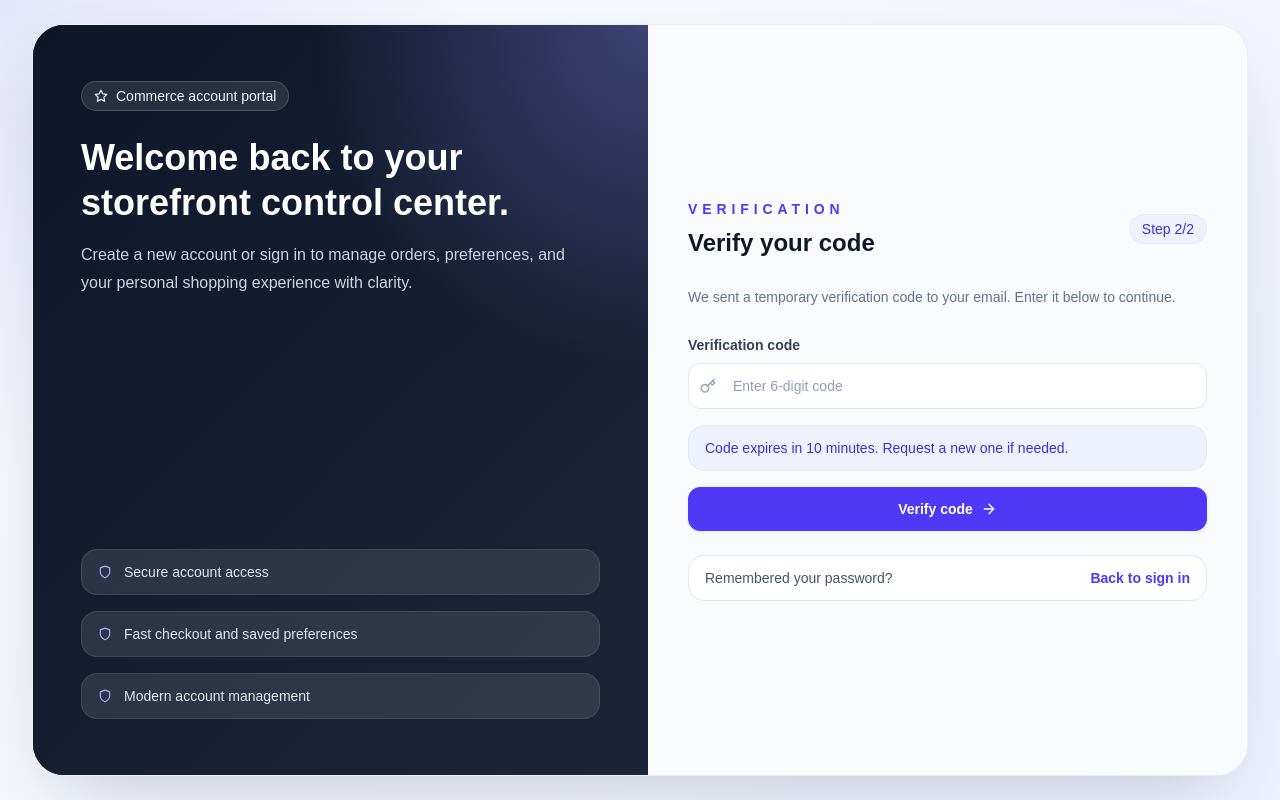
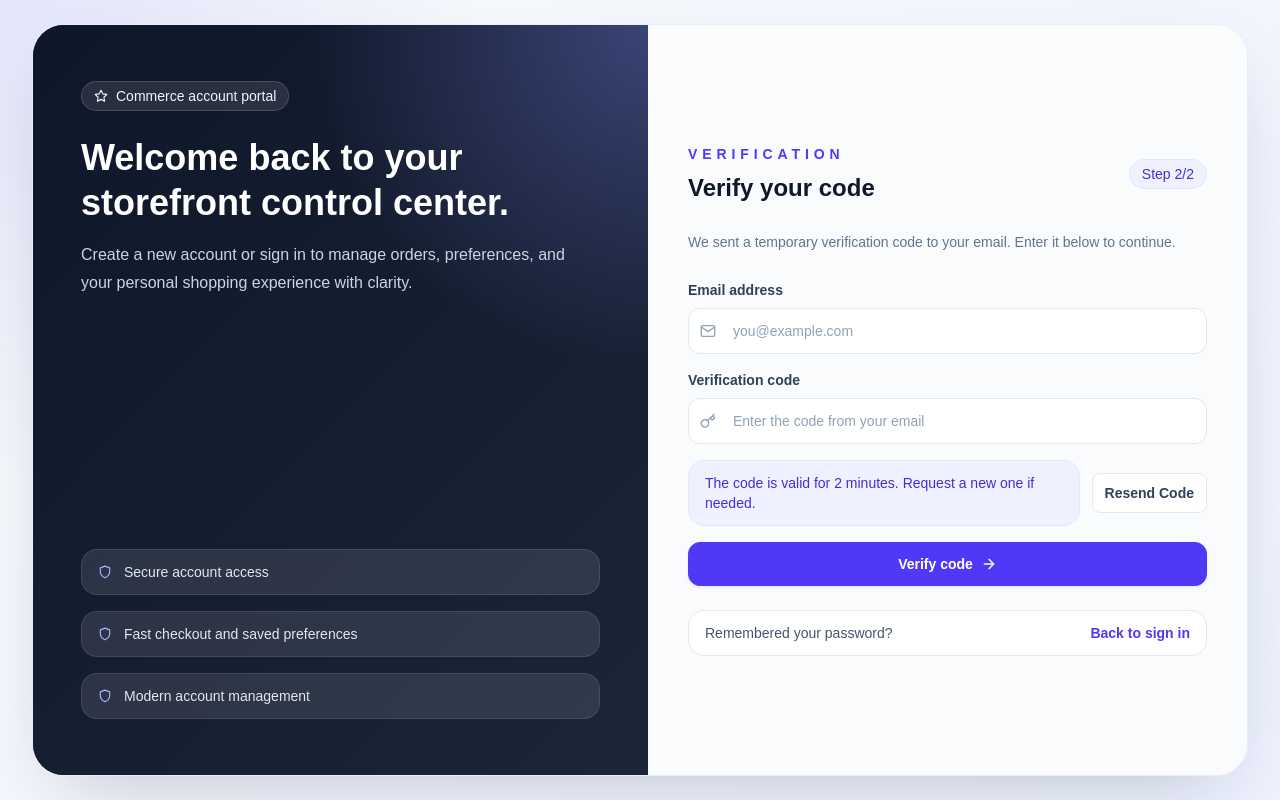
Before and after one commit to RobiMankhinStart/FullStack-E_Commerce, a Next.js app in the folder client/: page /verifyotp in a window 1280 px wide. Built offline with nearby package versions, Linux system fonts and the light colour scheme.

Commit message:
working on authentications

```diff
--- a/client/app/(auth)/signin/page.jsx
+++ b/client/app/(auth)/signin/page.jsx
@@ -1,12 +1,78 @@
 "use client";
 
 import Link from "next/link";
-import { FiArrowRight, FiEye, FiLock, FiMail } from "react-icons/fi";
+import { FiArrowRight, FiEye, FiLock, FiMail, FiEyeOff } from "react-icons/fi";
+import { toast } from "sonner";
+
 import Button from "@/app/components/commonUI/Button";
 import Input from "@/app/components/commonUI/Input";
 import AuthShell from "@/app/(auth)/components/AuthShell";
+import { useState } from "react";
+import { useRouter } from "next/navigation";
+export default function SignInPage() {
+  const router = useRouter();
+  const [loading, setLoading] = useState(false);
+  const [showPass, setShowPass] = useState(false);
+  const [errors, setErrors] = useState({
+    emailError: "",
+    passwordError: "",
+  });
+  const [userData, setUserData] = useState({
+    email: "",
+    password: "",
+  });
+  const handleSubmit = async (e) => {
+    e.preventDefault();
+    setLoading(true);
+    setErrors({
+      emailError: "",
+      passwordError: "",
+    });
+    try {
+      const res = await fetch("http://localhost:8000/auth/signin", {
+        method: "POST",
+        headers: { "Content-Type": "application/json" },
+        body: JSON.stringify(userData),
+      });
+      const data = await res.json().catch(() => ({}));
+      if (!res.ok) {
+        const message = data.message || "Signin failed";
+        const updatedMessage = message.toLowerCase();
+        if (
+          updatedMessage.includes("email") ||
+          updatedMessage.includes("does not exist") ||
+          updatedMessage.includes("Please verify")
+        ) {
+          setErrors((prev) => ({
+            ...prev,
+            emailError: message,
+          }));
+        }
+        if (
+          updatedMessage.includes("Password ") ||
+          updatedMessage.includes("Wrong")
+        ) {
+          setErrors((prev) => ({
+            ...prev,
+            passwordError: message,
+          }));
+        }
+        toast.error(message);
+        setLoading(false);
+        return;
+      }
 
-export default function SignInPage() {
+      toast.success("Signin successfull, welcome");
+      setLoading(false);
+      setTimeout(() => {
+        router.push("/");
+      }, 1200);
+    } catch (error) {
+      console.log(error.message);
+      toast.error("Signin failed. Please try again.");
+      setLoading(false);
+    }
+  };
   return (
     <AuthShell
       title="Sign in to your account"
@@ -15,19 +81,40 @@ export default function SignInPage() {
       footerLink="Create account"
       footerHref="/signup"
     >
-      <form className="space-y-4">
+      <form className="space-y-4" onSubmit={handleSubmit}>
         <Input
           label="Email address"
-          type="email"
+          type="text"
+          value={userData.email}
           placeholder="you@example.com"
           leftIcon={<FiMail size={16} />}
+          onChange={(e) => {
+            const nextValue = e.target.value;
+            setUserData((prev) => ({ ...prev, email: nextValue }));
+            setErrors((prev) => ({ ...prev, emailError: "" }));
+          }}
+          error={errors?.emailError}
         />
         <Input
+          value={userData.password}
           label="Password"
-          type="password"
+          type={showPass ? "text" : "password"}
           placeholder="Enter your password"
           leftIcon={<FiLock size={16} />}
-          rightIcon={<FiEye size={16} />}
+          rightIcon={
+            showPass ? (
+              <FiEyeOff className="cursor-pointer" size={16} />
+            ) : (
+              <FiEye className="cursor-pointer" size={16} />
+            )
+          }
+          rightIconAction={() => setShowPass((prev) => !prev)}
+          onChange={(e) => {
+            const nextValue = e.target.value;
+            setUserData((prev) => ({ ...prev, password: nextValue }));
+            setErrors((prev) => ({ ...prev, passwordError: "" }));
+          }}
+          error={errors?.passwordError}
         />
 
         <div className="flex items-center justify-between text-sm">
@@ -47,6 +134,8 @@ export default function SignInPage() {
         </div>
 
         <Button
+          loading={loading}
+          type="submit"
           variant="primary"
           fullWidth
           className="mt-2 cursor-pointer"
--- a/client/app/(auth)/signup/page.jsx
+++ b/client/app/(auth)/signup/page.jsx
@@ -1,7 +1,14 @@
 "use client";
 
 import { toast } from "sonner";
-import { FiArrowRight, FiEye, FiLock, FiMail, FiUser } from "react-icons/fi";
+import {
+  FiArrowRight,
+  FiEye,
+  FiEyeOff,
+  FiLock,
+  FiMail,
+  FiUser,
+} from "react-icons/fi";
 import Button from "@/app/components/commonUI/Button";
 import Input from "@/app/components/commonUI/Input";
 import AuthShell from "@/app/(auth)/components/AuthShell";
@@ -11,6 +18,7 @@ import { useRouter } from "next/navigation";
 export default function SignUpPage() {
   const router = useRouter();
   const [loading, setLoading] = useState(false);
+  const [pasword, setPassword] = useState(true);
   const [errors, setErrors] = useState({
     nameError: "",
     emailError: "",
@@ -83,8 +91,8 @@ export default function SignUpPage() {
       toast.success("Signup almost completed. Redirecting to verification...");
       setLoading(false);
       setTimeout(() => {
-        router.push("/verifyotp");
-      }, 2400);
+        router.push(`/verifyotp?email=${encodeURIComponent(userData.email)}`);
+      }, 1200);
     } catch (error) {
       console.log(error.message);
 
@@ -128,10 +136,17 @@ export default function SignUpPage() {
         />
         <Input
           label="Password"
-          type="password"
+          type={pasword ? "password" : "text"}
           placeholder="Create a strong password"
           leftIcon={<FiLock size={16} />}
-          rightIcon={<FiEye size={16} />}
+          rightIcon={
+            pasword ? (
+              <FiEye className="cursor-pointer" size={16} />
+            ) : (
+              <FiEyeOff className="cursor-pointer" size={16} />
+            )
+          }
+          rightIconAction={() => setPassword((prev) => !prev)}
           value={userData.password}
           onChange={(e) => {
             setUserData((prev) => ({ ...prev, password: e.target.value }));
--- a/client/app/(auth)/verifyotp/page.jsx
+++ b/client/app/(auth)/verifyotp/page.jsx
@@ -1,11 +1,102 @@
 "use client";
 
-import { FiArrowRight, FiKey } from "react-icons/fi";
+import { FiArrowRight, FiKey, FiMail } from "react-icons/fi";
+import { toast } from "sonner";
 import Button from "@/app/components/commonUI/Button";
 import Input from "@/app/components/commonUI/Input";
 import AuthShell from "@/app/(auth)/components/AuthShell";
+import { useState } from "react";
+import { useRouter } from "next/navigation";
 
 export default function VerifyOtpPage() {
+  const router = useRouter();
+
+  const [loading, setLoading] = useState(false);
+  const [resending, setResending] = useState(false);
+  const [formData, setFormData] = useState({
+    email: "",
+    otp: "",
+  });
+  const [errors, setErrors] = useState({
+    emailError: "",
+    otpError: "",
+  });
+
+  const handleSubmit = async (event) => {
+    event.preventDefault();
+    setLoading(true);
+    setErrors({ emailError: "", otpError: "" });
+
+    try {
+      const response = await fetch("http://localhost:8000/auth/verifyotp", {
+        method: "POST",
+        headers: { "Content-Type": "application/json" },
+        body: JSON.stringify({
+          email: formData.email.trim(),
+          otp: formData.otp.trim(),
+        }),
+      });
+
+      const data = await response.json().catch(() => ({}));
+      const message = data.message || "Verification failed";
+
+      if (!response.ok) {
+        const normalizedMessage = message.toLowerCase();
+
+        if (normalizedMessage.includes("email")) {
+          setErrors((prev) => ({ ...prev, emailError: message }));
+        }
+
+        if (normalizedMessage.includes("otp")) {
+          setErrors((prev) => ({ ...prev, otpError: message }));
+        }
+
+        toast.error(message);
+        setLoading(false);
+        return;
+      }
+
+      toast.success(message || "Account verified successfully");
+      setLoading(false);
+      setTimeout(() => router.push("/signin"), 1800);
+    } catch (error) {
+      toast.error("Verification failed. Please try again.");
+      setLoading(false);
+    }
+  };
+
+  const handleResend = async () => {
+    if (!formData.email.trim()) {
+      setErrors((prev) => ({ ...prev, emailError: "Email is required" }));
+      toast.error("Email is required to resend the code");
+      return;
+    }
+
+    setResending(true);
+    try {
+      const response = await fetch("http://localhost:8000/auth/resendotp", {
+        method: "POST",
+        headers: { "Content-Type": "application/json" },
+        body: JSON.stringify({ email: formData.email.trim() }),
+      });
+
+      const data = await response.json().catch(() => ({}));
+      const message = data.message || "Unable to resend code";
+
+      if (!response.ok) {
+        toast.error(message);
+        setResending(false);
+        return;
+      }
+
+      toast.success(message);
+      setResending(false);
+    } catch (error) {
+      toast.error("Unable to resend code. Please try again.");
+      setResending(false);
+    }
+  };
+
   return (
     <AuthShell
       title="Verify your code"
@@ -14,23 +105,59 @@ export default function VerifyOtpPage() {
       footerLink="Back to sign in"
       footerHref="/signin"
     >
-      <form className="space-y-4">
+      <form className="space-y-4" onSubmit={handleSubmit}>
+        <Input
+          label="Email address"
+          type="email"
+          placeholder="you@example.com"
+          leftIcon={<FiMail size={16} />}
+          value={formData.email}
+          onChange={(event) => {
+            const nextValue = event.target.value;
+            setFormData((prev) => ({ ...prev, email: nextValue }));
+            setErrors((prev) => ({ ...prev, emailError: "" }));
+          }}
+          error={errors.emailError}
+        />
+
         <Input
           label="Verification code"
           type="text"
-          placeholder="Enter 6-digit code"
+          placeholder="Enter the code from your email"
           leftIcon={<FiKey size={16} />}
+          value={formData.otp}
+          onChange={(event) => {
+            const nextValue = event.target.value;
+            setFormData((prev) => ({ ...prev, otp: nextValue }));
+            setErrors((prev) => ({ ...prev, otpError: "" }));
+          }}
+          error={errors.otpError}
         />
 
-        <div className="rounded-2xl border border-indigo-100 bg-indigo-50 px-4 py-3 text-sm text-indigo-700">
-          Code expires in 10 minutes. Request a new one if needed.
+        <div className="flex flex-col gap-3 sm:flex-row sm:items-center sm:justify-between">
+          <div className="rounded-2xl border border-indigo-100 bg-indigo-50 px-4 py-3 text-sm text-indigo-700">
+            The code is valid for 2 minutes. Request a new one if needed.
+          </div>
+          <Button
+            type="button"
+            size="sm"
+            rounded="sm"
+            variant="outline"
+            className="cursor-pointer"
+            loading={resending}
+            onClick={handleResend}
+          >
+            Resend Code
+          </Button>
         </div>
 
         <Button
+          type="submit"
           variant="primary"
           fullWidth
           rightIcon={<FiArrowRight size={16} />}
           className="cursor-pointer"
+          loading={loading}
         >
           Verify code
         </Button>
--- a/client/app/components/commonUI/Input.jsx
+++ b/client/app/components/commonUI/Input.jsx
@@ -13,6 +13,8 @@ const Input = React.forwardRef(function Input(
     rows = 4,
     leftIcon = null,
     rightIcon = null,
+    rightIconAction = null,
+    rightIconClassName = "",
     as: Component = "input",
     ...props
   },
@@ -84,9 +86,14 @@ const Input = React.forwardRef(function Input(
         />
 
         {rightIcon ? (
-          <span className="pointer-events-none absolute right-3 top-1/2 -translate-y-1/2 text-slate-400">
+          <button
+            type="button"
+            onClick={rightIconAction}
+            className={`absolute right-3 top-1/2 -translate-y-1/2 text-slate-400 transition hover:text-slate-600 ${rightIconClassName}`.trim()}
+            aria-label="Toggle visibility"
+          >
             {rightIcon}
-          </span>
+          </button>
         ) : null}
       </div>
 
```
Also changed, not shown: 1 other file (tests, documents, lock files or other folders).
